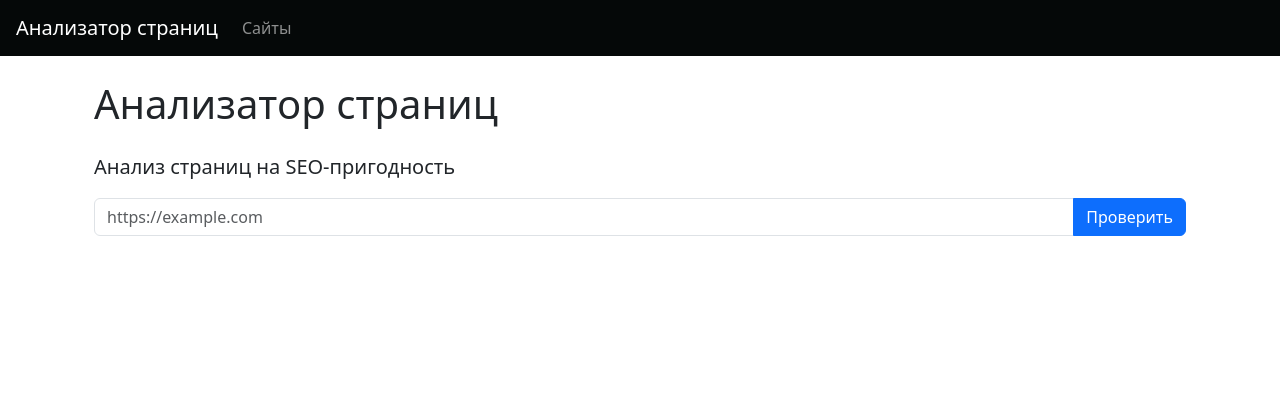
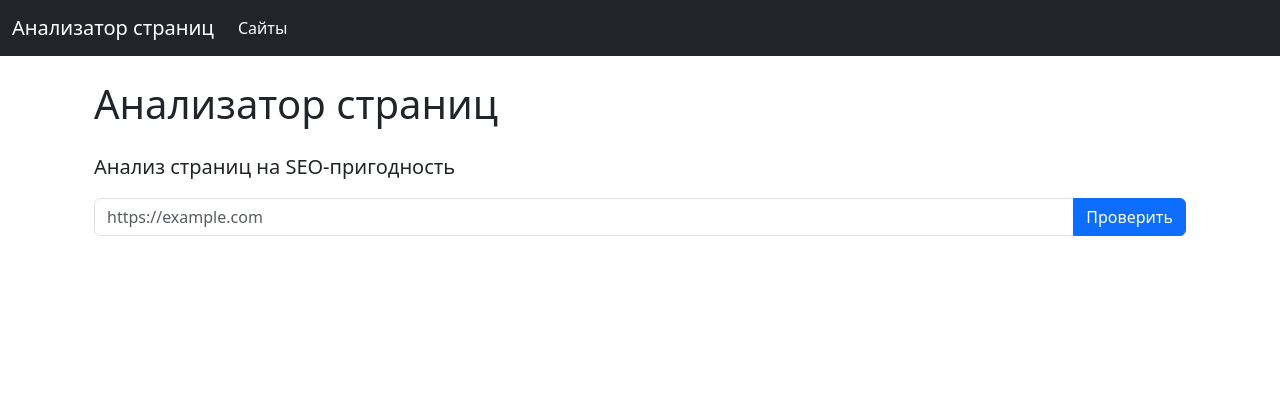
Before and after one commit to ZLOI27/python-project-83, a Flask app: page / in a window 1280 px wide. Shown: the top 420 px of the page. Run offline with Flask 3, Linux system fonts and the light colour scheme.

Commit message:
fix: <nav>

```diff
--- a/page_analyzer/templates/header.html
+++ b/page_analyzer/templates/header.html
@@ -1,8 +1,11 @@
-<nav class="navbar navbar-expand-md navbar-dark px-3" style="background-color: #050808;" >
+<nav class="navbar navbar-expand navbar-dark bg-dark mb-3">
+  <div class="container-fluid">
     <a class="navbar-brand" href="/">Анализатор страниц</a>
-        <div id="navbarNav">
-            <ul class="navbar-nav">
-                <li class="nav-item"><a class="nav-link " href="/urls">Сайты</a></li>
-            </ul>
-        </div>
+
+    <ul class="navbar-nav me-auto">
+      <li class="nav-item">
+        <a class="nav-link active" href="/urls">Сайты</a>
+      </li>
+    </ul>
+  </div>
 </nav>
```
